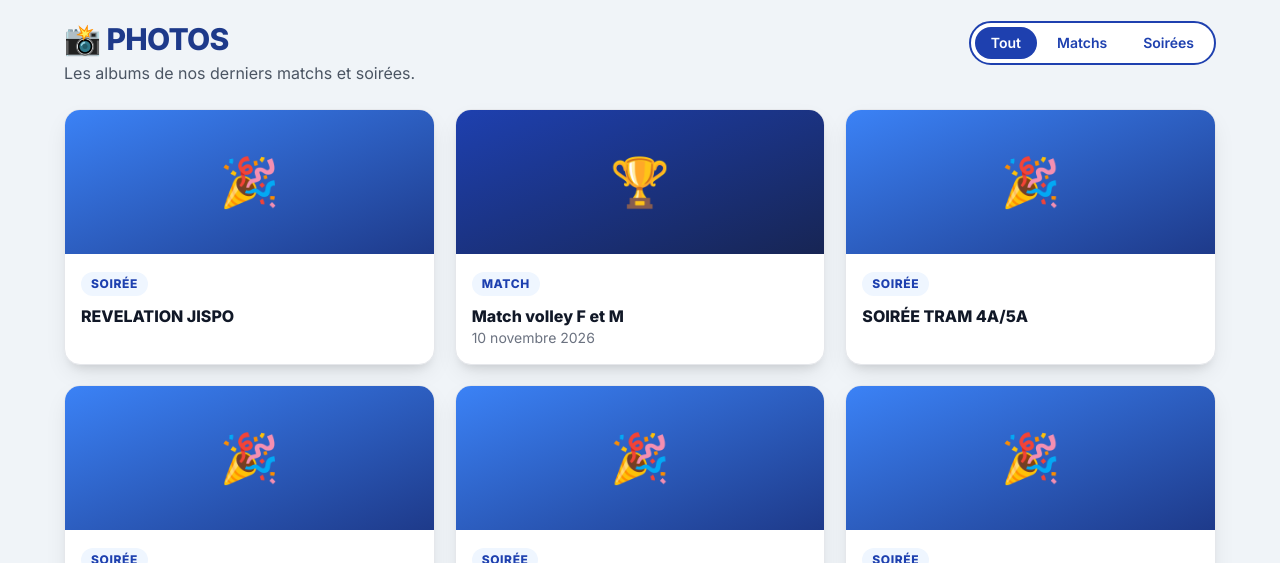
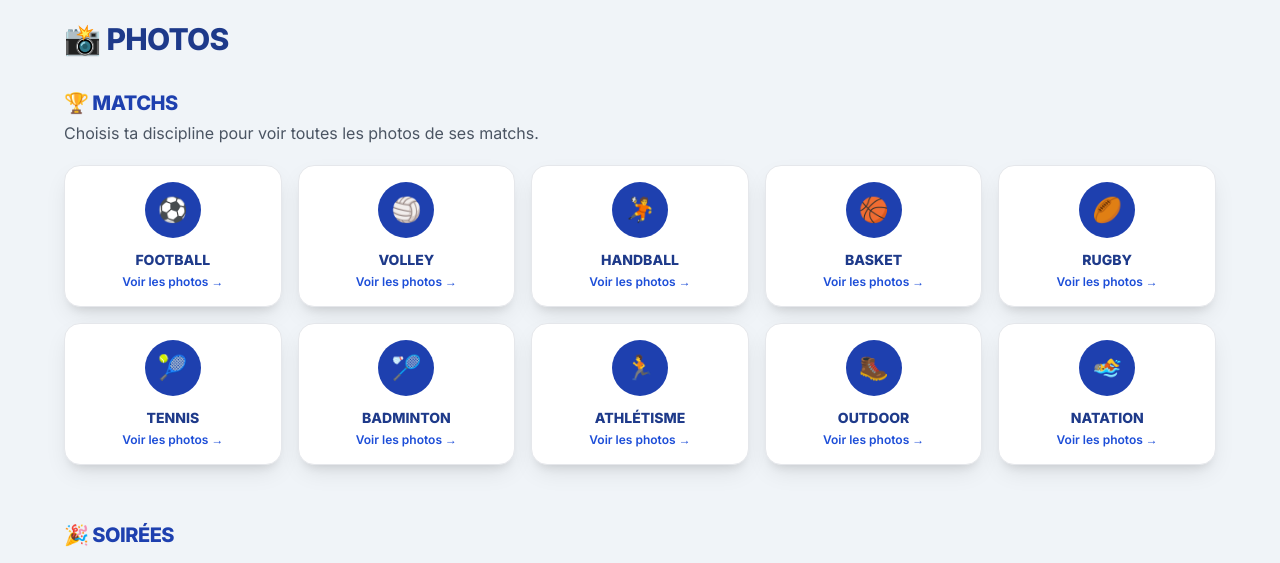
Before and after one commit to bds-scpo-strasbourg/bds-scpo-strasbourg.github.io, a plain HTML site: page index.html in a window 1280 px wide. Shown: the part 1290-1853 px from the top of the page. Drawn offline with nearby package versions, Linux system fonts and the light colour scheme.

Commit message:
Photos : dossiers Drive par discipline pour les matchs, miniatures pour les soirées
Co-Authored-By: Claude Opus 5.5 <noreply@anthropic.com>
Claude-Session: https://claude.ai/code/session_01N1SFPn2TmqrF6XmC1cfBFs

```diff
--- a/index.html
+++ b/index.html
@@ -60,7 +60,7 @@
 
         <div class="max-w-3xl text-center mb-8">
             <p class="text-gray-700 text-lg">
-                Entraînements, matchs, photos des soirées et Insta des équipes : tout le BDS au même endroit.
+                Entraînements, photos des matchs et des soirées, Insta des équipes : tout le BDS au même endroit.
             </p>
             <!-- Accès rapide aux rubriques -->
             <nav class="flex flex-wrap justify-center gap-3 mt-6">
@@ -91,17 +91,15 @@
 
         <!-- ===================== PHOTOS ===================== -->
         <section id="photos" class="scroll-mt-6 w-full max-w-6xl mt-16">
-            <div class="flex flex-col md:flex-row md:items-end md:justify-between gap-4 mb-6">
-                <div>
-                    <h2 class="text-3xl font-extrabold text-blue-900 uppercase tracking-tight">📸 Photos</h2>
-                    <p class="text-gray-600 mt-1">Les albums de nos derniers matchs et soirées.</p>
-                </div>
-                <div id="photoFilters" class="flex gap-1 bg-white border-2 border-blue-800 rounded-full p-1 self-start">
-                    <button data-f="tous" class="px-4 py-1.5 rounded-full text-sm font-semibold bg-blue-800 text-white">Tout</button>
-                    <button data-f="match" class="px-4 py-1.5 rounded-full text-sm font-semibold text-blue-800">Matchs</button>
-                    <button data-f="soiree" class="px-4 py-1.5 rounded-full text-sm font-semibold text-blue-800">Soirées</button>
-                </div>
-            </div>
+            <h2 class="text-3xl font-extrabold text-blue-900 uppercase tracking-tight mb-8">📸 Photos</h2>
+
+            <!-- Matchs : un dossier par discipline -->
+            <h3 class="text-xl font-extrabold text-blue-800 uppercase tracking-tight mb-1">🏆 Matchs</h3>
+            <p class="text-gray-600 mb-5">Choisis ta discipline pour voir toutes les photos de ses matchs.</p>
+            <div id="sportsPhotos" class="grid gap-4 grid-cols-2 sm:grid-cols-3 lg:grid-cols-5 mb-14"></div>
+
+            <!-- Soirées -->
+            <h3 class="text-xl font-extrabold text-blue-800 uppercase tracking-tight mb-5">🎉 Soirées</h3>
             <div id="albums" class="grid gap-5 sm:grid-cols-2 lg:grid-cols-3"></div>
         </section>
 
@@ -149,20 +147,37 @@
           perso ni adresse privée sans l'accord de la personne concernée.
        ===================================================================== */
 
-    /* --- ALBUMS PHOTO ---
-       categorie : "match" ou "soiree"
-       date      : "AAAA-MM-JJ" (facultatif : sans date, les albums gardent l'ordre de la liste, le plus récent en premier)
-       lien      : lien de partage du dossier Google Drive / album Google Photos
+    /* --- PHOTOS DES MATCHS : UN DOSSIER DRIVE PAR DISCIPLINE ---
+       Les photos se déposent directement dans le dossier Drive du sport :
+       rien à changer ici après un match. Pour ajouter un sport, ajoute une ligne.
        Exemple :
-       { titre: "Match de foot vs EM", date: "2026-10-15", categorie: "match", lien: "https://..." }, */
-    const ALBUMS = [
-        { titre: "REVELATION JISPO", date: "", categorie: "soiree", lien: "https://drive.google.com/drive/folders/17FGeXP4m2YWb0njFsHSyoQlNpEChMsyU" },
-        { titre: "Match volley F et M", date: "2026-11-10", categorie: "match", lien: "https://drive.google.com/drive/folders/1meFig1I7XlFzUioBa12uRxhogl5RH3Og" },
-        { titre: "SOIRÉE TRAM 4A/5A", date: "", categorie: "soiree", lien: "https://drive.google.com/drive/folders/13F5xMClTA00ke4c0MZNhFlOkatJJt2yR" },
-        { titre: "BEFORE GOLD PCC", date: "", categorie: "soiree", lien: "https://drive.google.com/drive/folders/1MLFgv1eMEwnudwldarzeJHN-MxPBdYFN" },
-        { titre: "WES", date: "", categorie: "soiree", lien: "https://drive.google.com/drive/folders/12GC2DHB7N9aUlBFdoo2qNuJrG4qVRouQ" },
-        { titre: "KAYAK", date: "", categorie: "soiree", lien: "https://drive.google.com/drive/folders/1WSysd_Caj9S4QErmiQGdzrT-1zSQVIPX" },
-        { titre: "MEET YOUR RESPO", date: "", categorie: "soiree", lien: "https://drive.google.com/drive/folders/1J5OZLmoqWk7_u6CagEH4DHB94hF98ymj" },
+       { emoji: "🏓", sport: "Ping-pong", lien: "https://drive.google.com/drive/folders/..." }, */
+    const PHOTOS_SPORTS = [
+        { emoji: "⚽", sport: "Football",   lien: "https://drive.google.com/drive/folders/1m1hxvpnZGact6qB0mU7e14UBQib5STrW" },
+        { emoji: "🏐", sport: "Volley",     lien: "https://drive.google.com/drive/folders/1meFig1I7XlFzUioBa12uRxhogl5RH3Og" },
+        { emoji: "🤾", sport: "Handball",   lien: "https://drive.google.com/drive/folders/11TUTtljVnb4fgWBtQAmv5p13Y24P9dDz" },
+        { emoji: "🏀", sport: "Basket",     lien: "https://drive.google.com/drive/folders/1a6OM7Qzew1XBJG4xWs1kxObR__a3d8Af" },
+        { emoji: "🏉", sport: "Rugby",      lien: "https://drive.google.com/drive/folders/1QRt5LUM038OkUMvOL5DkT-7XwSSnevkj" },
+        { emoji: "🎾", sport: "Tennis",     lien: "https://drive.google.com/drive/folders/17JXuVIXCRdkf-47arF8ibxhTbUK7yvSo" },
+        { emoji: "🏸", sport: "Badminton",  lien: "https://drive.google.com/drive/folders/1KZ2qg2uysYwq_xjyWqZ_FHciQIjinCae" },
+        { emoji: "🏃", sport: "Athlétisme", lien: "https://drive.google.com/drive/folders/1l9PQBRuG6-mvKq2-dSxH2lz8CLSMJOZT" },
+        { emoji: "🥾", sport: "Outdoor",    lien: "https://drive.google.com/drive/folders/10WxAZv9DVBy39JrnmGBHLDh3Vm4-t8-s" },
+        { emoji: "🏊", sport: "Natation",   lien: "https://drive.google.com/drive/folders/1yAHNZE3EYwUKO8sZGcUxdH115aaQ9L4L" },
+    ];
+
+    /* --- PHOTOS DES SOIRÉES ---
+       Dans l'ordre d'affichage : la plus récente en premier.
+       miniature : chemin d'une image du dossier "miniatures" du dépôt
+                   (laisse "" pour afficher un emoji à la place)
+       Exemple :
+       { titre: "Soirée de Noël", lien: "https://drive.google.com/drive/folders/...", miniature: "miniatures/noel.jpg" }, */
+    const SOIREES = [
+        { titre: "REVELATION JISPO",  lien: "https://drive.google.com/drive/folders/17FGeXP4m2YWb0njFsHSyoQlNpEChMsyU", miniature: "" },
+        { titre: "SOIRÉE TRAM 4A/5A", lien: "https://drive.google.com/drive/folders/13F5xMClTA00ke4c0MZNhFlOkatJJt2yR", miniature: "miniatures/soiree-tram.jpg" },
+        { titre: "BEFORE GOLD PCC",   lien: "https://drive.google.com/drive/folders/1MLFgv1eMEwnudwldarzeJHN-MxPBdYFN", miniature: "miniatures/before-gold-pcc.jpg" },
+        { titre: "WES",               lien: "https://drive.google.com/drive/folders/12GC2DHB7N9aUlBFdoo2qNuJrG4qVRouQ", miniature: "miniatures/wes.jpg" },
+        { titre: "KAYAK",             lien: "https://drive.google.com/drive/folders/1WSysd_Caj9S4QErmiQGdzrT-1zSQVIPX", miniature: "miniatures/kayak.jpg" },
+        { titre: "MEET YOUR RESPO",   lien: "https://drive.google.com/drive/folders/1J5OZLmoqWk7_u6CagEH4DHB94hF98ymj", miniature: "" },
     ];
 
     /* --- RESPONSABLES PAR DISCIPLINE ---
@@ -195,37 +210,30 @@
                 ${msg}
             </div>`;
 
-        // ---------- Albums ----------
-        const fmt = d => { const x = new Date(d); return isNaN(x) ? esc(d) : x.toLocaleDateString("fr-FR", {day:"numeric", month:"long", year:"numeric"}); };
-        function renderAlbums(filtre) {
-            const list = ALBUMS
-                .filter(a => filtre === "tous" || a.categorie === filtre)
-                ;
-            if (list.every(a => a.date)) list.sort((a, b) => new Date(b.date) - new Date(a.date));
-            document.getElementById("albums").innerHTML = list.length ? list.map(a => `
+        // ---------- Photos des matchs (par discipline) ----------
+        document.getElementById("sportsPhotos").innerHTML = PHOTOS_SPORTS.length ? PHOTOS_SPORTS.map(p => `
+            <a href="${esc(p.lien)}" target="_blank" rel="noopener" class="group bg-white rounded-2xl p-4 calendar-shadow border border-gray-200 hover:-translate-y-1 hover:border-blue-800 transition flex flex-col items-center text-center">
+                <div class="w-14 h-14 rounded-full bg-blue-800 text-white flex items-center justify-center text-2xl mb-3 group-hover:scale-110 transition-transform">${esc(p.emoji || "🏅")}</div>
+                <h4 class="font-extrabold text-blue-900 uppercase text-sm">${esc(p.sport)}</h4>
+                <span class="text-xs font-semibold text-blue-700 mt-1">Voir les photos →</span>
+            </a>`).join("")
+            : empty("Les photos des matchs arrivent bientôt.");
+
+        // ---------- Photos des soirées ----------
+        document.getElementById("albums").innerHTML = SOIREES.length ? SOIREES.map(a => `
             <a href="${esc(a.lien)}" target="_blank" rel="noopener" class="group bg-white rounded-2xl overflow-hidden calendar-shadow border border-gray-200 hover:-translate-y-1 transition-transform">
-                    <div class="h-36 flex items-center justify-center text-5xl ${a.categorie === "soiree" ? "bg-gradient-to-br from-blue-500 to-blue-900" : "bg-gradient-to-br from-blue-800 to-blue-950"}">
-                        ${a.categorie === "soiree" ? "🎉" : "🏆"}
+                <div class="aspect-[16/10] overflow-hidden bg-gradient-to-br from-blue-500 to-blue-900 flex items-center justify-center text-5xl">
+                    ${a.miniature
+                        ? `<img src="${esc(a.miniature)}" alt="${esc(a.titre)}" loading="lazy" class="w-full h-full object-cover group-hover:scale-105 transition-transform duration-300">`
+                        : "🎉"}
                 </div>
-                    <div class="p-4">
-                        <span class="inline-block text-xs font-bold uppercase tracking-wider text-blue-800 bg-blue-50 px-2.5 py-1 rounded-full mb-2">${a.categorie === "soiree" ? "Soirée" : "Match"}</span>
-                        <h3 class="font-bold text-gray-900 group-hover:text-blue-800">${esc(a.titre)}</h3>
-                        ${a.date ? `<p class="text-sm text-gray-500">${fmt(a.date)}</p>` : ""}
+                <div class="p-4 flex items-center justify-between gap-3">
+                    <h4 class="font-bold text-gray-900 group-hover:text-blue-800">${esc(a.titre)}</h4>
+                    <span class="text-blue-800 text-sm font-semibold whitespace-nowrap">Voir l'album →</span>
                 </div>
             </a>`).join("")
             : empty(`Les albums photos arrivent bientôt ! En attendant, retrouve-nous sur
                      <a class="text-blue-800 font-semibold underline" href="https://www.instagram.com/strossteam_bds/" target="_blank" rel="noopener">Instagram</a> 📸`);
-        }
-        document.querySelectorAll("#photoFilters button").forEach(b => b.addEventListener("click", () => {
-            document.querySelectorAll("#photoFilters button").forEach(x => {
-                const on = x === b;
-                x.classList.toggle("bg-blue-800", on);
-                x.classList.toggle("text-white", on);
-                x.classList.toggle("text-blue-800", !on);
-            });
-            renderAlbums(b.dataset.f);
-        }));
-        renderAlbums("tous");
 
         // ---------- Responsables ----------
         const lien = (href, label) => `<a href="${esc(href)}" target="_blank" rel="noopener" class="block text-blue-800 font-semibold hover:underline truncate">${label}</a>`;
```
Also changed, not shown: miniatures/before-gold-pcc.jpg (added), miniatures/kayak.jpg (added), miniatures/soiree-tram.jpg (added), miniatures/wes.jpg (added). Lines whose indentation alone changed are shown as unchanged.
